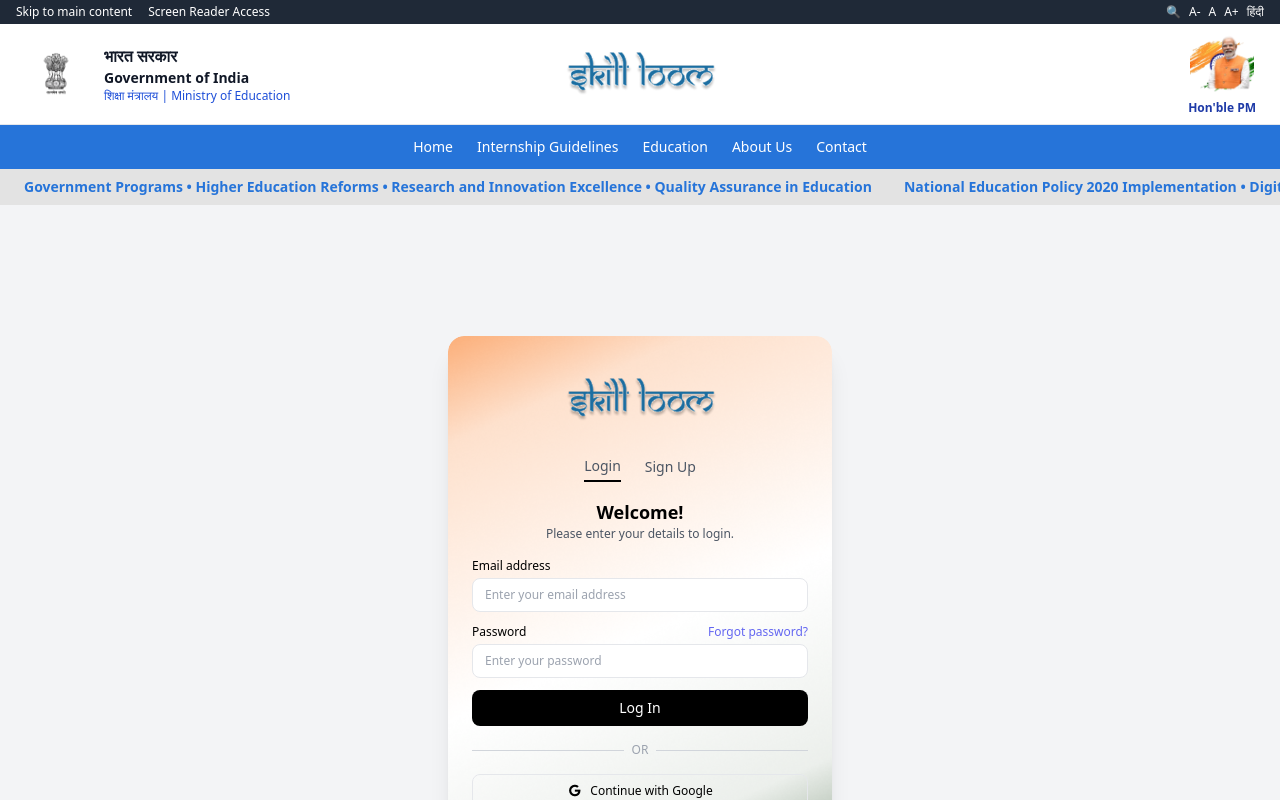
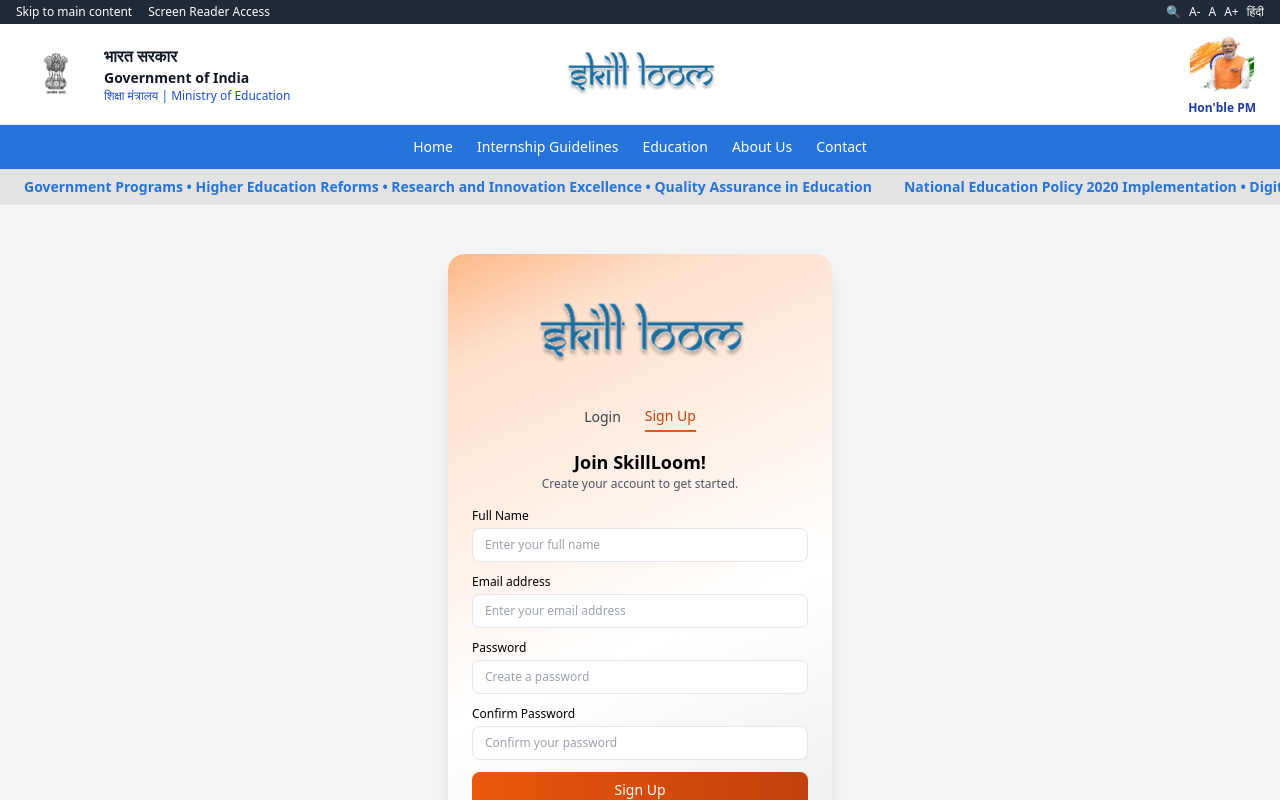
Before and after one commit to SoubhLance/Skill_Loom, a React (Vite) app: page / in a window 1280 px wide. Both pictures are taken after a click on the button "Sign Up". Shown: the top 800 px of the page. Built offline with nearby package versions, Linux system fonts and the light colour scheme.

Commit message:
add login section

```diff
--- a/index.html
+++ b/index.html
@@ -5,7 +5,7 @@
     <link rel="icon" type="image/svg+xml" href="/vite.svg" />
     <link rel="stylesheet" href="https://cdnjs.cloudflare.com/ajax/libs/font-awesome/7.0.1/css/all.min.css" integrity="sha512-2SwdPD6INVrV/lHTZbO2nodKhrnDdJK9/kg2XD1r9uGqPo1cUbujc+IYdlYdEErWNu69gVcYgdxlmVmzTWnetw==" crossorigin="anonymous" referrerpolicy="no-referrer" />
     <meta name="viewport" content="width=device-width, initial-scale=1.0" />
-    <title>Vite + React</title>
+    <title>SkillLoom</title>
   </head>
   <body>
     <div id="root"></div>
--- a/src/Components/Homepage/Homepage.jsx
+++ b/src/Components/Homepage/Homepage.jsx
@@ -1,8 +1,10 @@
-import React from "react";
+import React, { useState } from "react";
 import skillLoomLogo from "../Images/NavbarImages/SkillLoomLogo.png";
 import tricolorBg from "../Images/Homepage/Tricolor.png";
 
 export default function Homepage() {
+  const [activeTab, setActiveTab] = useState("login");
+
   return (
     <div className="min-h-screen flex items-center justify-center bg-gray-100">
       <div className="shadow-xl rounded-2xl w-full max-w-sm relative overflow-hidden">
@@ -20,56 +22,101 @@
             <img
               src={skillLoomLogo}
               alt="SkillLoom Logo"
-              className="mx-auto h-20 w-auto"
+              className="mx-auto h-28 w-auto"
             />
           </div>
 
           {/* Tabs */}
-          <div className="flex justify-center mb-4 space-x-6 text-gray-600 font-medium text-sm">
-            <button className="border-b-2 border-black pb-1">Login</button>
-            <button className="pb-1 hover:border-b-2 hover:border-gray-400">
+          <div className="flex justify-center mb-4 space-x-6 text-gray-700 font-medium text-sm">
+            <button
+              className={`pb-1 transition-all ${
+                activeTab === "login"
+                  ? "border-b-2 border-orange-600 text-orange-700"
+                  : "hover:border-b-2 hover:border-orange-400 hover:text-orange-600"
+              }`}
+              onClick={() => setActiveTab("login")}
+            >
+              Login
+            </button>
+            <button
+              className={`pb-1 transition-all ${
+                activeTab === "signup"
+                  ? "border-b-2 border-orange-600 text-orange-700"
+                  : "hover:border-b-2 hover:border-orange-400 hover:text-orange-600"
+              }`}
+              onClick={() => setActiveTab("signup")}
+            >
               Sign Up
             </button>
           </div>
 
           {/* Welcome */}
           <div className="text-center mb-4">
-            <h2 className="text-lg font-semibold">Welcome!</h2>
+            <h2 className="text-lg font-semibold">
+              {activeTab === "login" ? "Welcome Back!" : "Join SkillLoom!"}
+            </h2>
             <p className="text-xs text-gray-600">
-              Please enter your details to login.
+              {activeTab === "login"
+                ? "Please enter your details to login."
+                : "Create your account to get started."
+              }
             </p>
           </div>
 
           {/* Form */}
           <form className="space-y-3">
+            {activeTab === "signup" && (
+              <div>
+                <label className="block text-xs font-medium mb-1">Full Name</label>
+                <input
+                  type="text"
+                  placeholder="Enter your full name"
+                  className="w-full px-3 py-2 border rounded-lg text-xs focus:outline-none focus:ring focus:ring-orange-200"
+                />
+              </div>
+            )}
+
             <div>
               <label className="block text-xs font-medium mb-1">Email address</label>
               <input
                 type="email"
                 placeholder="Enter your email address"
-                className="w-full px-3 py-2 border rounded-lg text-xs focus:outline-none focus:ring focus:ring-indigo-200"
+                className="w-full px-3 py-2 border rounded-lg text-xs focus:outline-none focus:ring focus:ring-orange-200"
               />
             </div>
 
             <div>
               <div className="flex justify-between items-center mb-1">
                 <label className="block text-xs font-medium">Password</label>
-                <a href="#" className="text-xs text-indigo-500 hover:underline">
-                  Forgot password?
-                </a>
+                {activeTab === "login" && (
+                  <a href="#" className="text-xs text-orange-600 hover:underline">
+                    Forgot password?
+                  </a>
+                )}
               </div>
               <input
                 type="password"
-                placeholder="Enter your password"
-                className="w-full px-3 py-2 border rounded-lg text-xs focus:outline-none focus:ring focus:ring-indigo-200"
+                placeholder={activeTab === "login" ? "Enter your password" : "Create a password"}
+                className="w-full px-3 py-2 border rounded-lg text-xs focus:outline-none focus:ring focus:ring-orange-200"
               />
             </div>
 
+            {activeTab === "signup" && (
+              <div>
+                <label className="block text-xs font-medium mb-1">Confirm Password</label>
+                <input
+                  type="password"
+                  placeholder="Confirm your password"
+                  className="w-full px-3 py-2 border rounded-lg text-xs focus:outline-none focus:ring focus:ring-orange-200"
+                />
+              </div>
+            )}
+
             <button
               type="submit"
-              className="w-full py-2 rounded-lg bg-black text-white font-medium text-sm hover:bg-gray-800"
+              className="w-full py-2 rounded-lg bg-gradient-to-r from-orange-600 to-orange-700 text-white font-medium text-sm hover:from-orange-700 hover:to-orange-800 transition-all"
             >
-              Log In
+              {activeTab === "login" ? "Log In" : "Sign Up"}
             </button>
           </form>
 
@@ -82,11 +129,11 @@
 
           {/* Social Buttons */}
           <div className="space-y-2">
-            <button className="w-full flex items-center justify-center gap-2 border rounded-lg py-2 text-xs hover:bg-gray-50">
-              <i className="fa-brands fa-google"></i> Continue with Google
+            <button className="w-full flex items-center justify-center gap-2 border rounded-lg py-2 text-xs hover:bg-orange-50 hover:border-orange-200 transition-all">
+              <i className="fa-brands fa-google text-orange-600"></i> Continue with Google
             </button>
-            <button className="w-full flex items-center justify-center gap-2 border rounded-lg py-2 text-xs hover:bg-gray-50">
-              <i className="fa-solid fa-phone"></i> Continue with Phone
+            <button className="w-full flex items-center justify-center gap-2 border rounded-lg py-2 text-xs hover:bg-orange-50 hover:border-orange-200 transition-all">
+              <i className="fa-solid fa-phone text-orange-600"></i> Continue with Phone
             </button>
           </div>
         </div>
```
